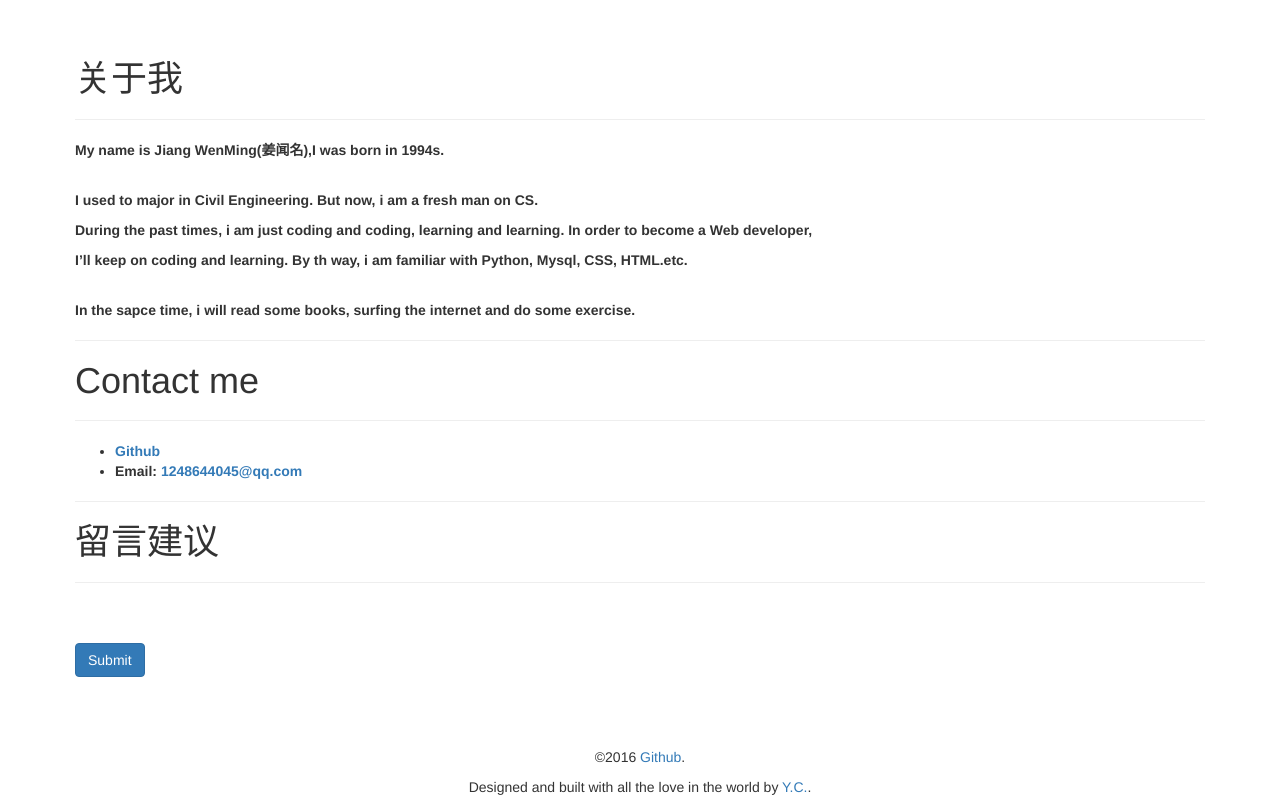
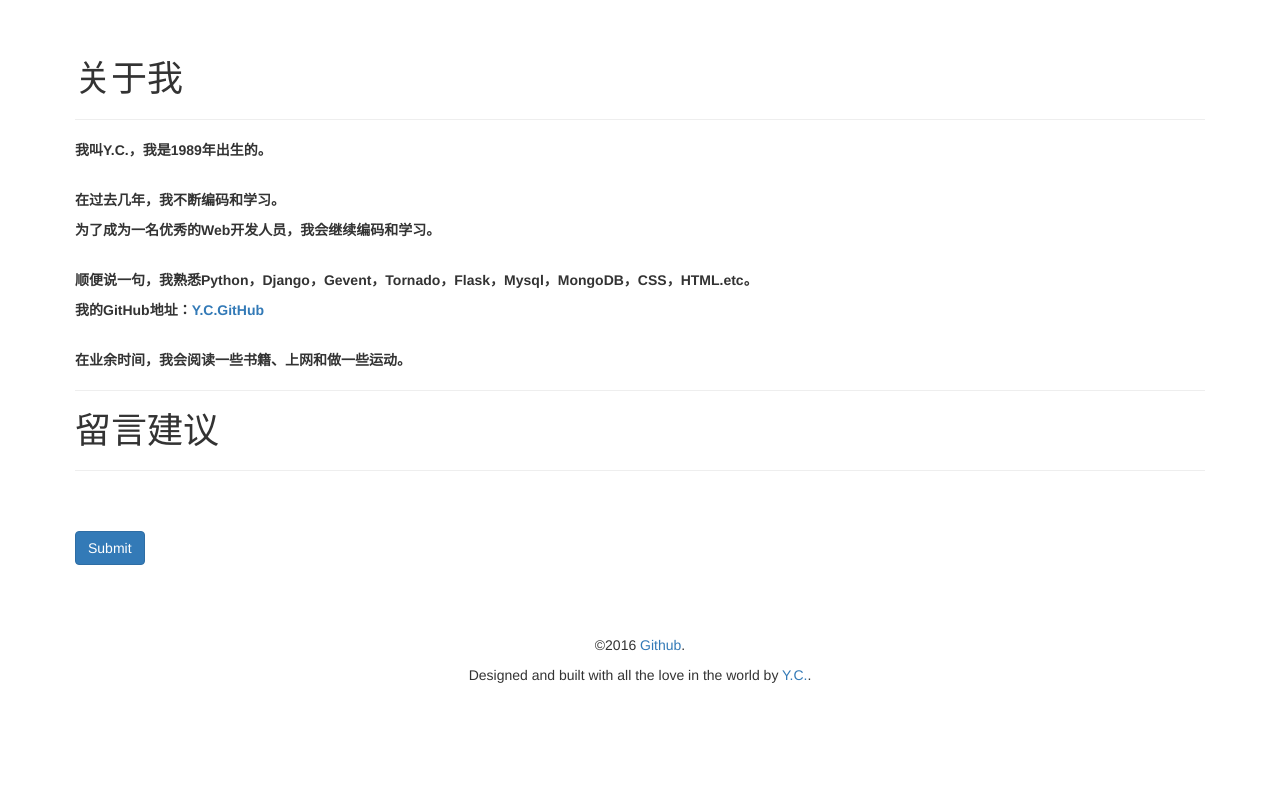
Before and after one commit to yc19890920/dblog, a Django app: page /about/ in a window 1280 px wide. Shown: the part 51-853 px from the top of the page. After the commit the page ends 734 px from the top, so only its background shows below. Run offline with Django 3.2, Linux system fonts and the light colour scheme; parts of the project's set-up code (start-up, migrations or seed data) failed here and were passed over; some libraries are stand-ins or nearby versions.

Commit message:
django blog

```diff
--- a/app/blog/templates/index/about.html
+++ b/app/blog/templates/index/about.html
@@ -5,21 +5,18 @@
 {% block content %}
     <!-- Page Content -->
     <div class="container" style="padding: 20px;"><h1 id="h1-about-me"><a name="About me" class="reference-link"></a><span class="header-link octicon octicon-link"></span>关于我</h1><hr>
-        <p><strong>My name is Jiang WenMing(姜闻名),I was born in 1994s.</strong></p>
+        <p><strong>我叫Y.C.，我是1989年出生的。</strong></p>
         <br>
-        <p><strong>I used to major in Civil Engineering. But now, i am a fresh man on CS.</strong></p>
-        <p><strong> During the past times, i am just coding and coding, learning and learning. In order to become a Web developer,</strong></p>
-        <p><strong>  I’ll keep on coding and learning. By th way, i am familiar with Python, Mysql, CSS, HTML.etc. </strong></p>
+        <p><strong> 在过去几年，我不断编码和学习。 </strong></p>
+        <p><strong>  为了成为一名优秀的Web开发人员，我会继续编码和学习。 </strong></p>
         <br>
-        <p><strong>In the sapce time, i will read some books, surfing the internet and do some exercise.</strong></p>
+        <p><strong>顺便说一句，我熟悉Python，Django，Gevent，Tornado，Flask，Mysql，MongoDB，CSS，HTML.etc。</strong></p>
+        <p><strong>我的GitHub地址：<a src="https://github.com/yc19890920?tab=repositories" target="_blank">Y.C.GitHub</a></strong></p>
+        <br>
+        <p><strong>在业余时间，我会阅读一些书籍、上网和做一些运动。</strong></p>
         <hr>
-        <h1 id="h1-contact-me"><a name="Contact me" class="reference-link"></a><span class="header-link octicon octicon-link"></span>Contact me</h1><hr>
-        <ul>
-            <li><strong><a href="https://github.com/yc19890920/dblog" title="Github">Github</a></strong></li>
-            <li><strong>Email: <a href="mailto:tomming233@gmail.com">1248644045@qq.com</a></strong></li>
-        </ul>
+        <h1 id="h1-suggest-me"><span class="header-link octicon octicon-link"></span>留言建议</h1>
         <hr>
-        <h1 id="h1-suggest-me"><span class="header-link octicon octicon-link"></span>留言建议</h1><hr>
         <form class="form-inline" method="POST">
             {% csrf_token %}
 
```
